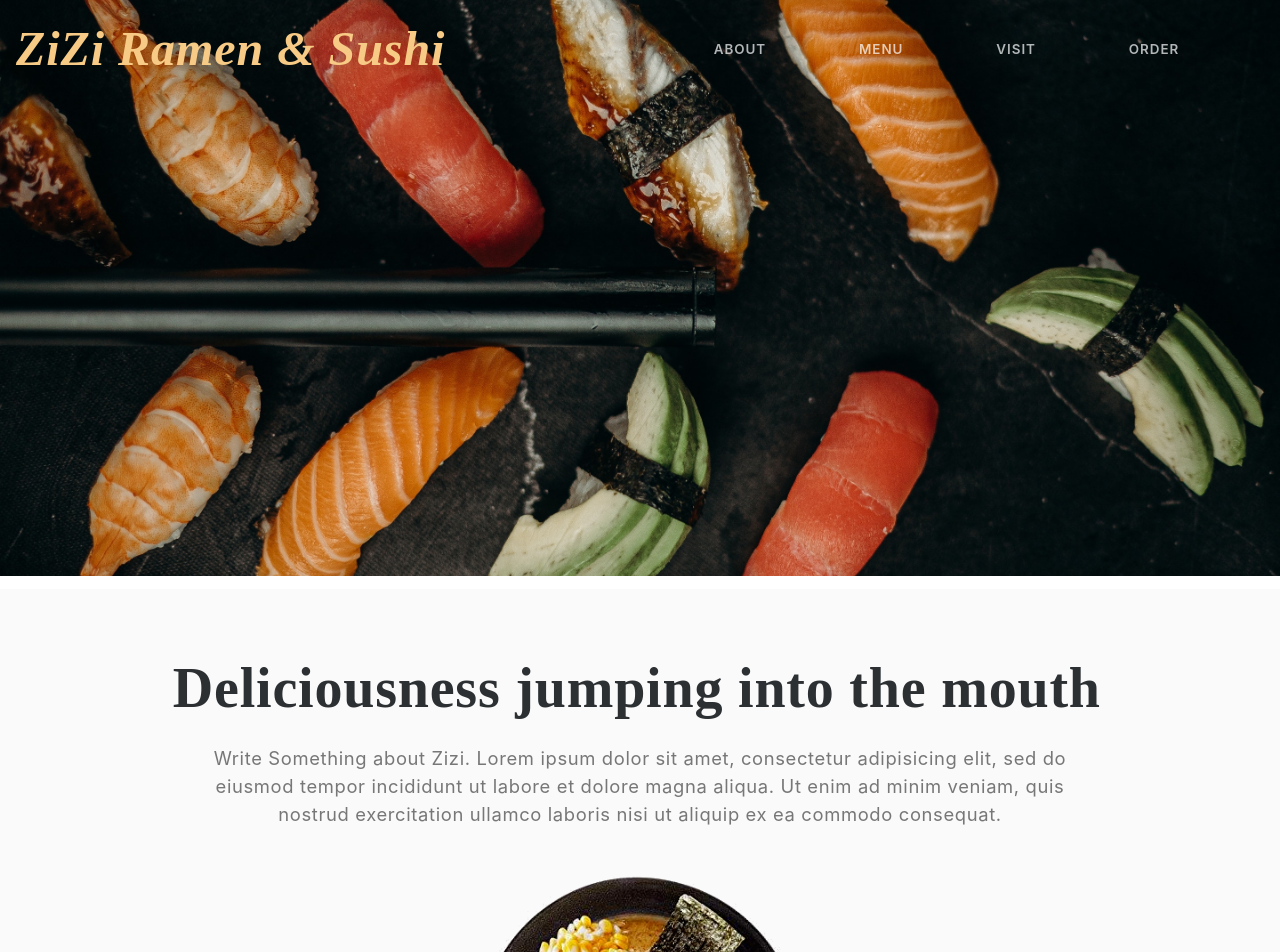
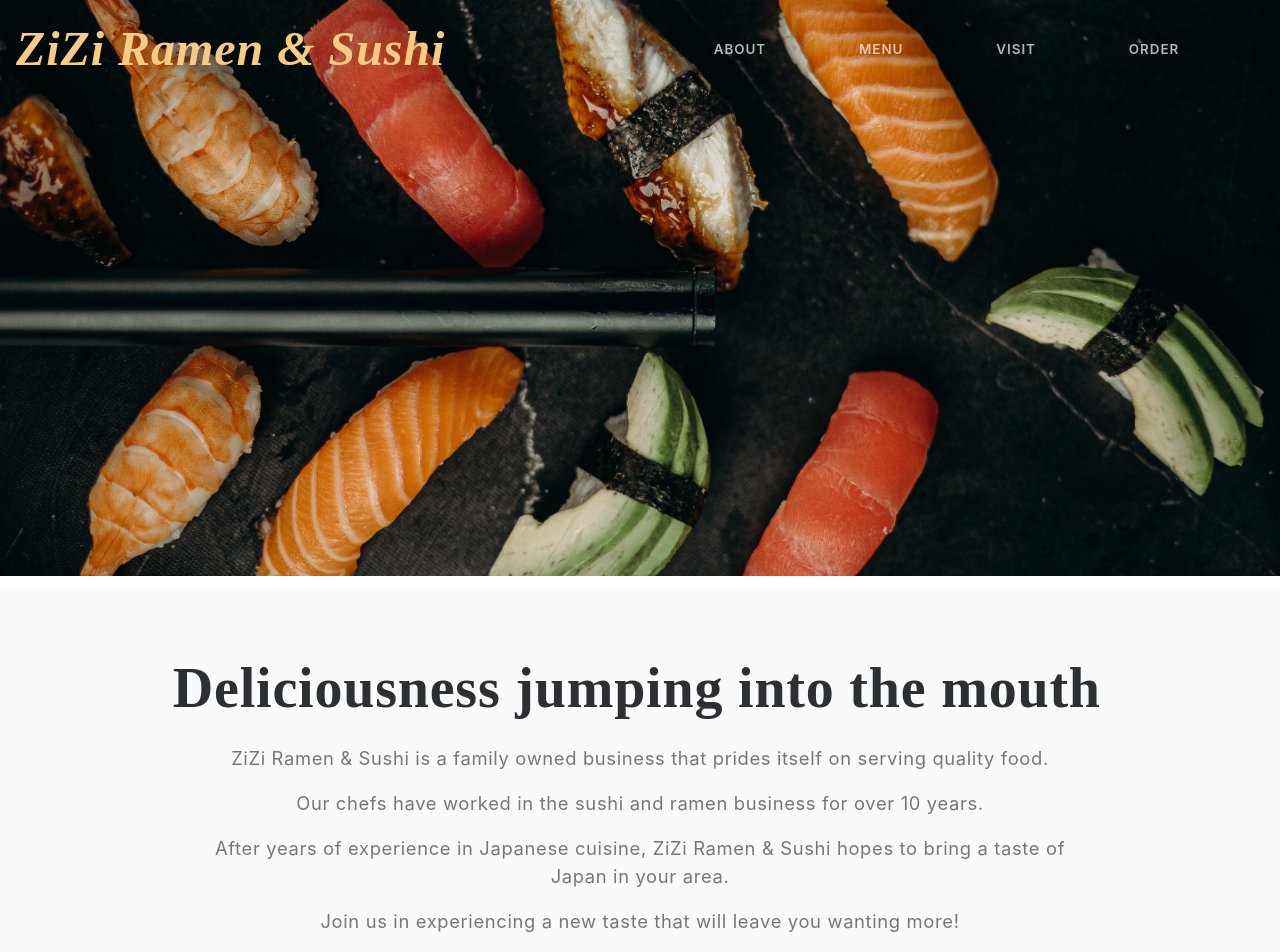
Before and after one commit to Dewinurdin/zizi, a React (Create React App) app: page / in a window 1280 px wide. Shown: the top 952 px of the page. Built offline with nearby package versions, Linux system fonts and the light colour scheme.

Commit message:
added about statement

```diff
--- a/src/components/About/About.js
+++ b/src/components/About/About.js
@@ -7,7 +7,10 @@ import './About.css';
 const About = () => (
   <Container className="banner_text section" fluid>
     <h1>Deliciousness jumping into the mouth</h1>
-    <p> Write Something about Zizi. Lorem ipsum dolor sit amet, consectetur adipisicing elit, sed do eiusmod tempor incididunt ut labore et dolore magna aliqua. Ut enim ad minim veniam, quis nostrud exercitation ullamco laboris nisi ut aliquip ex ea commodo consequat.</p>
+    <p> ZiZi Ramen & Sushi is a family owned business that prides itself on serving quality food. </p>
+    <p>Our chefs have worked in the sushi and ramen business for over 10 years. </p>
+    <p>After years of experience in Japanese cuisine, ZiZi Ramen & Sushi hopes to bring a taste of Japan in your area. </p>
+    <p>Join us in experiencing a new taste that will leave you wanting more! </p>
     <img src={ramen_img} className="ramen-img" alt="Ramen"/>
   </Container>
 );
```
